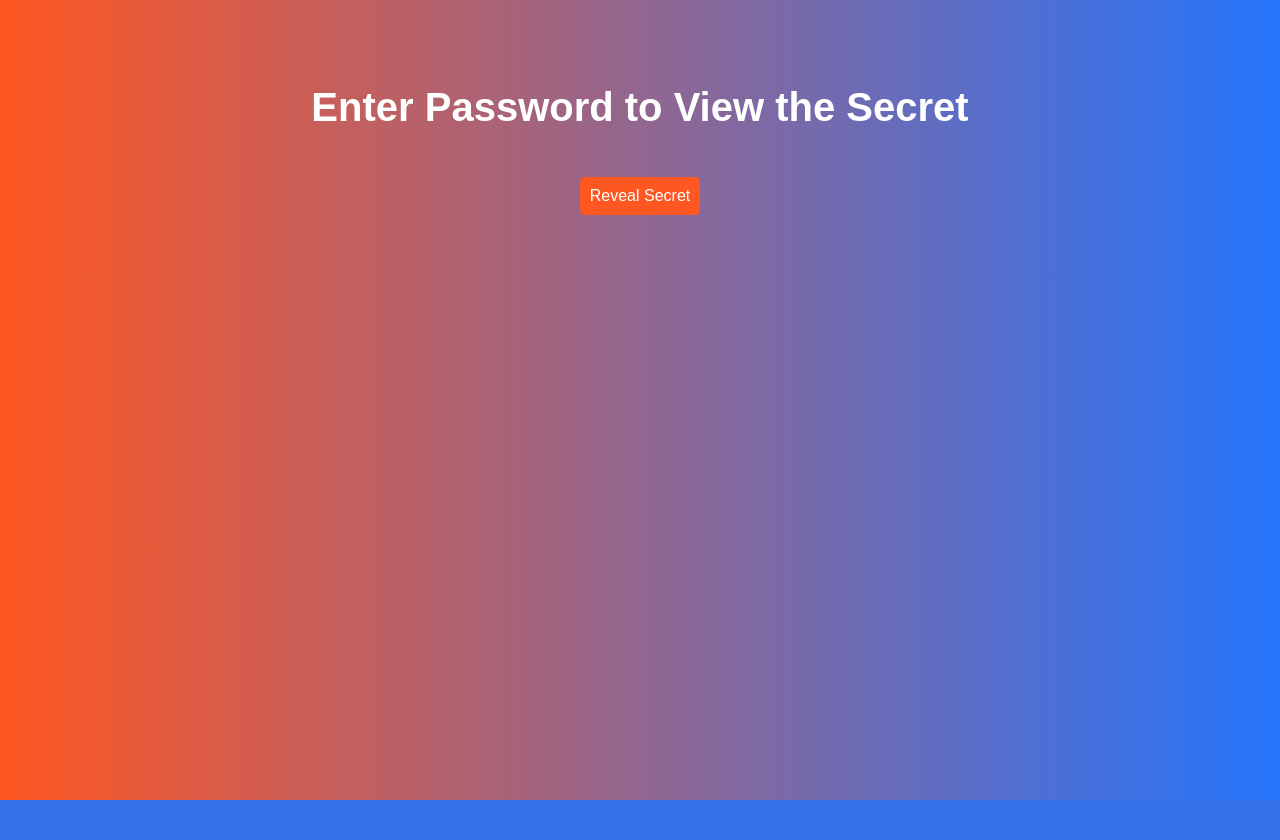
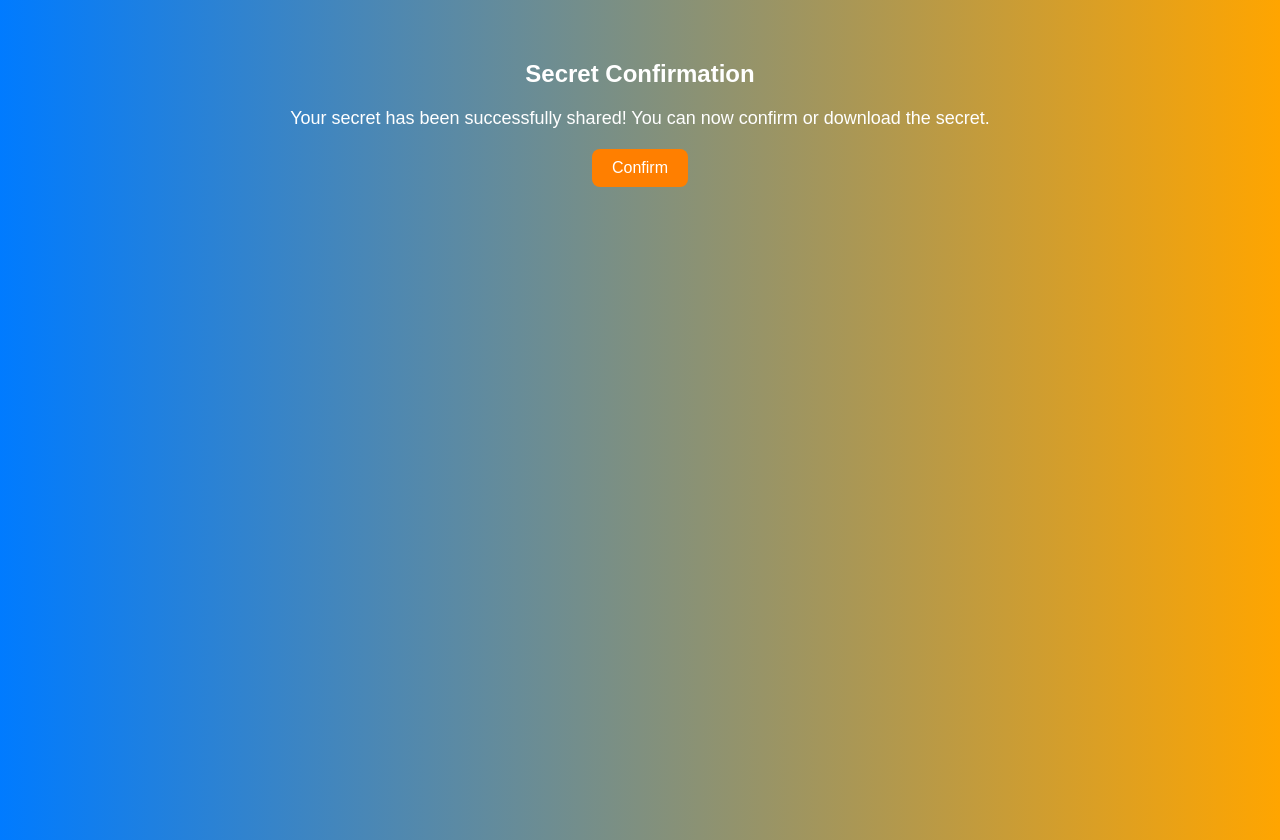
Before and after one commit to rojinashaikh/secure-one-time-share, a Flask app: template templates/confirm.html in a window 1280 px wide. Before the commit the page ends 800 px from the top, so only its background shows below. Run offline with Flask 3, Linux system fonts and the light colour scheme; the template is opened without the code that fills it, so the values that code supplies are empty.

Commit message:
Update confirm.html

```diff
--- a/templates/confirm.html
+++ b/templates/confirm.html
@@ -1,46 +1,81 @@
 <!DOCTYPE html>
 <html lang="en">
 <head>
-    <meta charset="UTF-8">
-    <title>Access Secret</title>
+  <meta charset="UTF-8" />
+  <title>Confirmation - Your Secret</title>
   <style>
     body {
-            background: linear-gradient(to right, #ff5722, #2575fc);
+      margin: 0;
+      padding: 0;
+      background: linear-gradient(to right, #007bff, #ffa500);
       color: white;
       font-family: Arial, sans-serif;
+      display: flex;
+      flex-direction: column;
+      align-items: center;
+      justify-content: flex-start;
+      min-height: 100vh;
       text-align: center;
-            padding: 50px 20px;
+      padding-top: 40px;
     }
-        h1 {
-            font-size: 2.5em;
+
+    h2 {
+      margin-bottom: 20px;
     }
-        input, button {
-            margin-top: 20px;
-            padding: 10px;
-            font-size: 1em;
-            border-radius: 5px;
+
+    .message {
+      font-size: 18px;
+      margin-bottom: 20px;
+    }
+
+    button {
+      padding: 10px 20px;
+      font-size: 16px;
+      color: white;
+      background-color: #ff7f00;
       border: none;
-        }
-        input {
-            width: 250px;
-        }
-        button {
-            background-color: #ff5722;
-            color: white;
+      border-radius: 8px;
       cursor: pointer;
     }
+
     button:hover {
-            background-color: #e64a19;
+      background-color: #e67300;
+    }
+
+    .hidden {
+      display: none;
     }
   </style>
 </head>
 <body>
-    <h1>Enter Password to View the Secret</h1>
-    <form method="POST">
-        {% if password_required %}
-        <input type="password" name="password" placeholder="Enter password" required><br>
-        {% endif %}
-        <button type="submit">Reveal Secret</button>
-    </form>
+
+  <h2>Secret Confirmation</h2>
+  <div id="messageBox" class="message">
+    Your secret has been successfully shared! You can now confirm or download the secret.
+  </div>
+
+  <button id="confirmButton" onclick="confirmAction()">Confirm</button>
+  <div id="successMessage" class="hidden">
+    <h3>Thank you for confirming!</h3>
+    <button onclick="goBack()">Go Back</button>
+  </div>
+
+  <!-- Add any additional logic or links here -->
+  <script>
+    function confirmAction() {
+      // Simulate a confirmation process
+      document.getElementById("messageBox").innerText = "Your secret has been confirmed successfully!";
+      document.getElementById("confirmButton").style.display = "none";
+      document.getElementById("successMessage").classList.remove("hidden");
+
+      // Optionally, handle any backend API call for confirmation
+      // e.g., make an AJAX request to confirm the secret has been viewed
+    }
+
+    function goBack() {
+      window.history.back(); // Navigate back to the previous page
+    }
+  </script>
+
 </body>
 </html>
```
Lines whose indentation alone changed are shown as unchanged.
